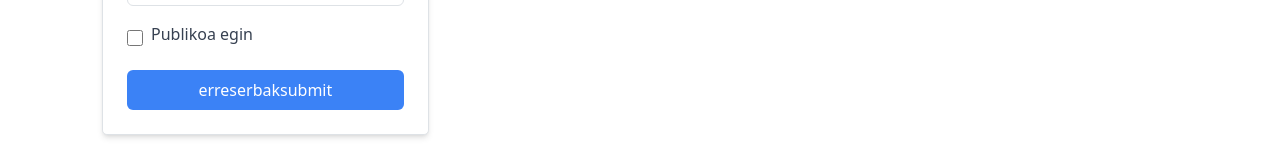
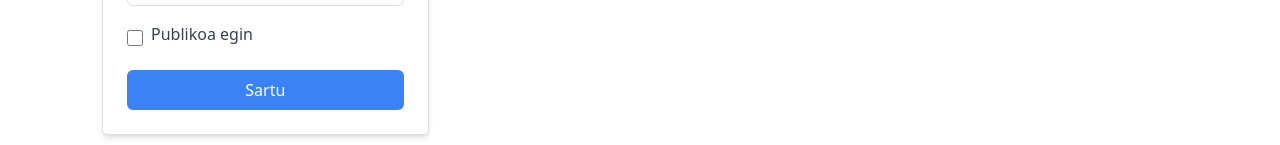
Before and after one commit to lruizsa/TINDERKETE, a React (Create React App) app: page /erreserbak in a window 1280 px wide. Shown: the part 655-800 px from the top of the page. Built offline with nearby package versions, Linux system fonts and the light colour scheme; a small style sheet from the web is missing; what tailwindcss-animated would draw is missing.

Commit message:
Erreserbak errorea

```diff
--- a/src/components/ErreserbakForm.js
+++ b/src/components/ErreserbakForm.js
@@ -93,7 +93,7 @@ function Erreserbak() {
                   type="submit"
                   className="w-full bg-blue-500 text-white py-2 rounded-md hover:bg-blue-600 transition duration-200"
                 >
-                  {t('erreserbaksubmit')}  {/* Usando t() para las traducciones */}
+                  {t('erreserbak.submit')}  {/* Usando t() para las traducciones */}
                 </button>
               </form>
             </div>
```
